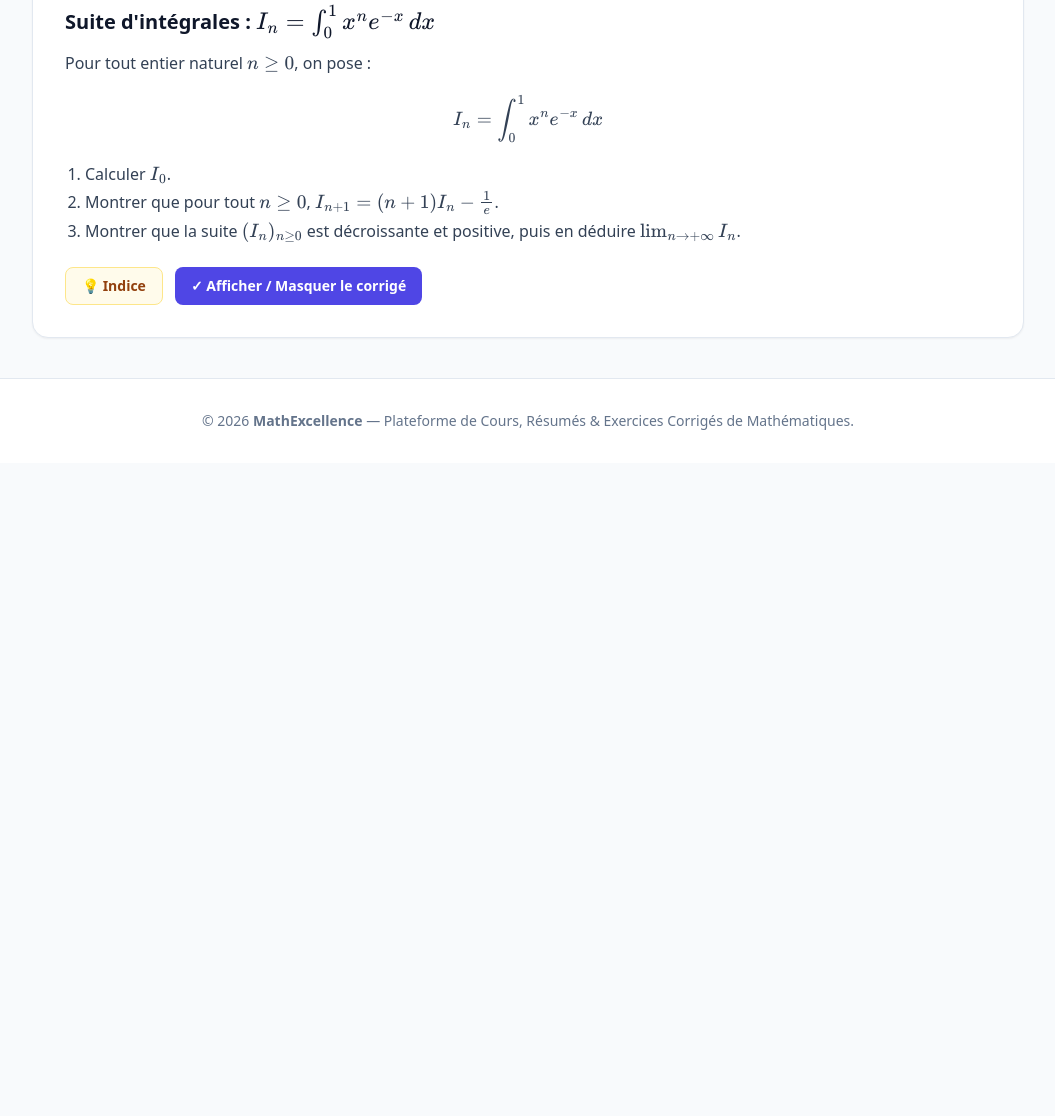
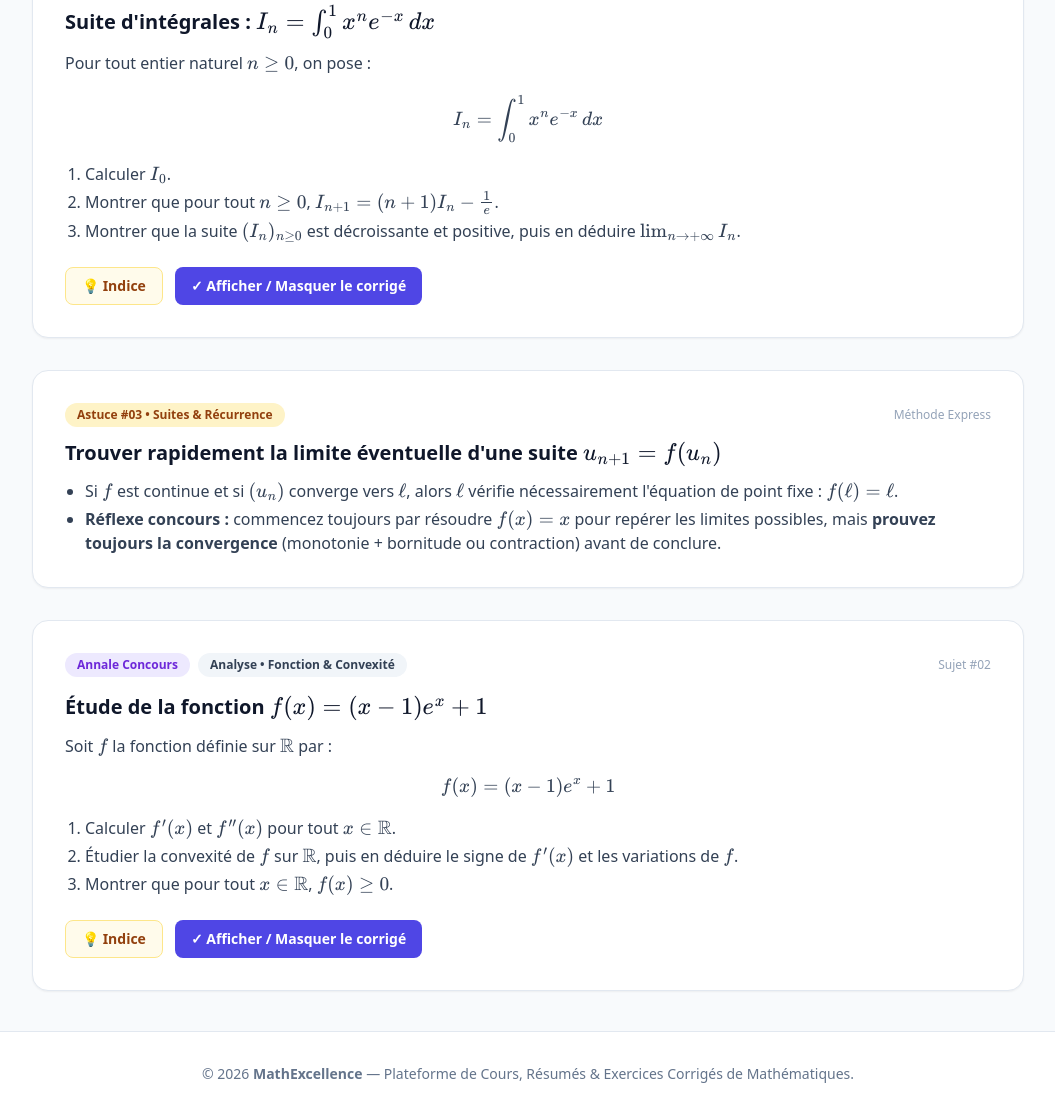
Before and after one commit to ouryoussef2/Youssef-Maths-, a plain HTML site: page annales.html in a window 1280 px wide. Shown: the part 1128-2244 px from the top of the page, without its empty margins (112-1167 px from the left). Before the commit the page ends 1591 px from the top, so only its background shows below. Drawn offline with nearby package versions, Linux system fonts and the light colour scheme.

Commit message:
Update annales.html

```diff
--- a/annales.html
+++ b/annales.html
@@ -147,7 +147,73 @@
         </p>
       </div>
     </article>
+<!-- ASTUCE 3 -->
+    <article data-type="astuces" class="annale-card bg-white rounded-2xl border border-slate-200 shadow-sm p-6 md:p-8">
+      <div class="flex items-center justify-between gap-2 mb-3">
+        <span class="px-3 py-1 text-xs font-bold rounded-full bg-amber-100 text-amber-800">Astuce #03 • Suites & Récurrence</span>
+        <span class="text-xs text-slate-400">Méthode Express</span>
+      </div>
+      <h2 class="text-xl font-bold text-slate-900 mb-3">Trouver rapidement la limite éventuelle d'une suite $u_{n+1} = f(u_n)$</h2>
+      <div class="text-slate-700 text-sm md:text-base space-y-2">
+        <ul class="list-disc pl-5 space-y-1">
+          <li>Si $f$ est continue et si $(u_n)$ converge vers $\ell$, alors $\ell$ vérifie nécessairement l'équation de point fixe : $f(\ell) = \ell$.</li>
+          <li><strong>Réflexe concours :</strong> commencez toujours par résoudre $f(x) = x$ pour repérer les limites possibles, mais <strong>prouvez toujours la convergence</strong> (monotonie + bornitude ou contraction) avant de conclure.</li>
+        </ul>
+      </div>
+    </article>
 
+    <!-- ANNALES 2 -->
+    <article data-type="annales" class="annale-card bg-white rounded-2xl border border-slate-200 shadow-sm p-6 md:p-8">
+      <div class="flex flex-wrap items-center justify-between gap-2 mb-4">
+        <div class="flex items-center gap-2">
+          <span class="px-3 py-1 text-xs font-bold rounded-full bg-violet-100 text-violet-700">Annale Concours</span>
+          <span class="px-3 py-1 text-xs font-semibold rounded-full bg-slate-100 text-slate-700">Analyse • Fonction & Convexité</span>
+        </div>
+        <span class="text-xs text-slate-400">Sujet #02</span>
+      </div>
+
+      <h2 class="text-xl font-bold text-slate-900 mb-3">Étude de la fonction $f(x) = (x - 1)e^x + 1$</h2>
+      <div class="text-slate-700 text-sm md:text-base space-y-2 mb-6">
+        <p>Soit $f$ la fonction définie sur $\mathbb{R}$ par :
+          $$f(x) = (x - 1)e^x + 1$$
+        </p>
+        <ol class="list-decimal pl-5 space-y-1">
+          <li>Calculer $f'(x)$ et $f''(x)$ pour tout $x \in \mathbb{R}$.</li>
+          <li>Étudier la convexité de $f$ sur $\mathbb{R}$, puis en déduire le signe de $f'(x)$ et les variations de $f$.</li>
+          <li>Montrer que pour tout $x \in \mathbb{R}$, $f(x) \ge 0$.</li>
+        </ol>
+      </div>
+
+      <div class="flex flex-wrap gap-3">
+        <button onclick="toggleBlocAnnale('ind-a2')" class="px-4 py-2 rounded-lg text-sm font-semibold bg-amber-50 text-amber-800 border border-amber-200 hover:bg-amber-100 transition">
+          💡 Indice
+        </button>
+        <button onclick="toggleBlocAnnale('cor-a2')" class="px-4 py-2 rounded-lg text-sm font-semibold bg-indigo-600 text-white hover:bg-indigo-700 transition">
+          ✓ Afficher / Masquer le corrigé
+        </button>
+      </div>
+
+      <div id="ind-a2" class="hidden mt-4 p-4 rounded-xl bg-amber-50/70 border border-amber-200 text-sm text-amber-950">
+        <strong>Indice :</strong> Dérivez $(x-1)e^x$ avec la règle du produit : vous trouverez $f'(x) = x e^x$, puis $f''(x) = (x + 1)e^x$.
+      </div>
+
+      <div id="cor-a2" class="hidden mt-4 p-5 rounded-xl bg-slate-50 border border-slate-200 text-sm text-slate-800 space-y-3">
+        <p class="font-bold text-indigo-700">Corrigé détaillé :</p>
+        <p><strong>1. Dérivées première et seconde :</strong> Pour tout $x \in \mathbb{R}$ :
+          $$f'(x) = 1 \cdot e^x + (x - 1)e^x = x e^x$$
+          Puis en dérivant à nouveau :
+          $$f''(x) = 1 \cdot e^x + x e^x = (x + 1)e^x$$
+        </p>
+        <p><strong>2. Convexité et variations :</strong> Comme $e^x > 0$ pour tout $x \in \mathbb{R}$, $f''(x)$ a le signe de $x + 1$ :
+          $f$ est concave sur $]-\infty, -1]$ et convexe sur $[-1, +\infty[$, avec un point d'inflexion en $x = -1$.
+          Pour $f'(x) = x e^x$, le signe est celui de $x$ : $f$ est décroissante sur $]-\infty, 0]$ et croissante sur $[0, +\infty[$.
+        </p>
+        <p><strong>3. Minoration par $0$ :</strong> D'après les variations de $f$, son minimum global sur $\mathbb{R}$ est atteint en $x = 0$ :
+          $$f(0) = (0 - 1)e^0 + 1 = -1 + 1 = 0$$
+          Ainsi, pour tout $x \in \mathbb{R}$, $f(x) \ge f(0) = 0$.
+        </p>
+      </div>
+    </article>
   </main>
 
   <!-- Pied de page -->
```
